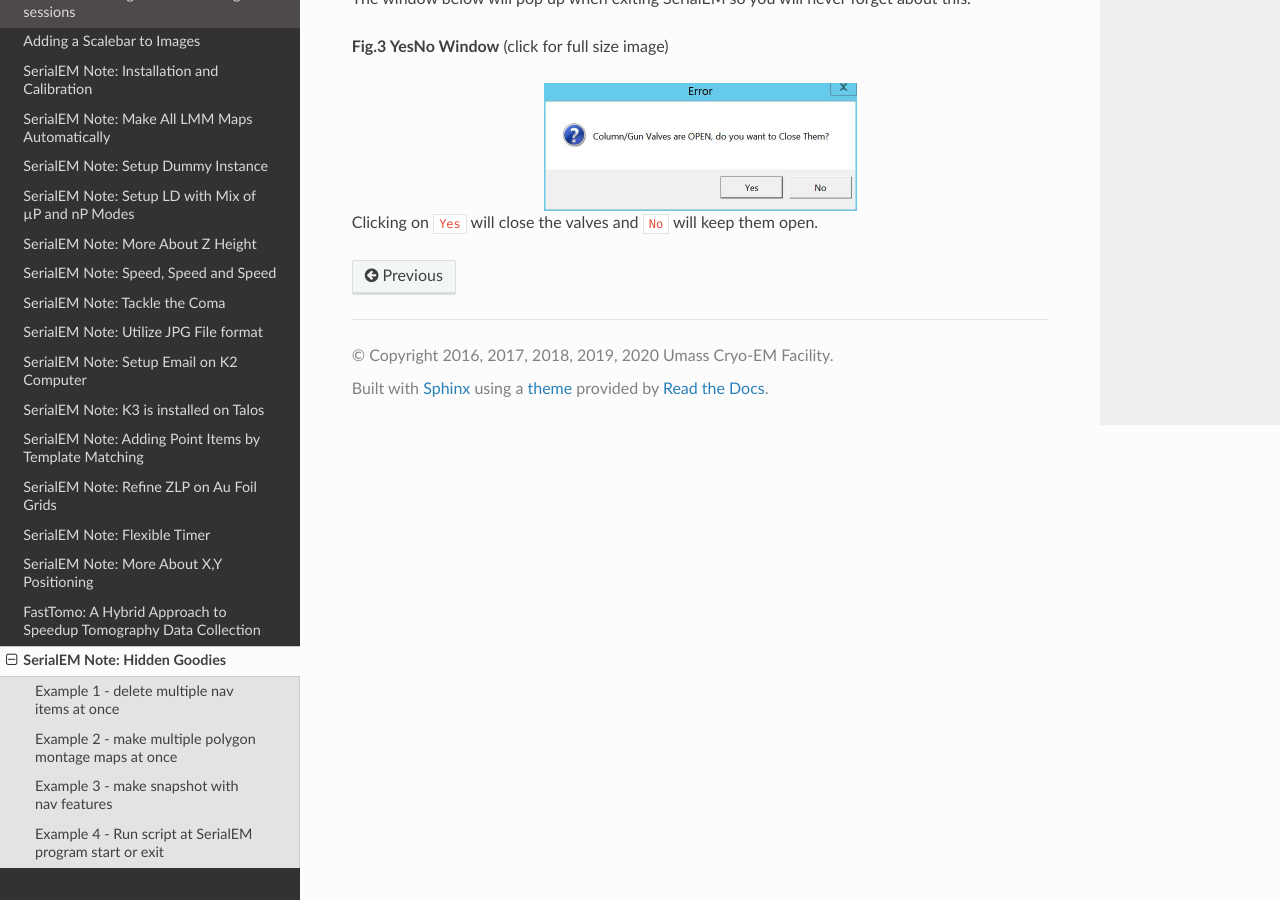
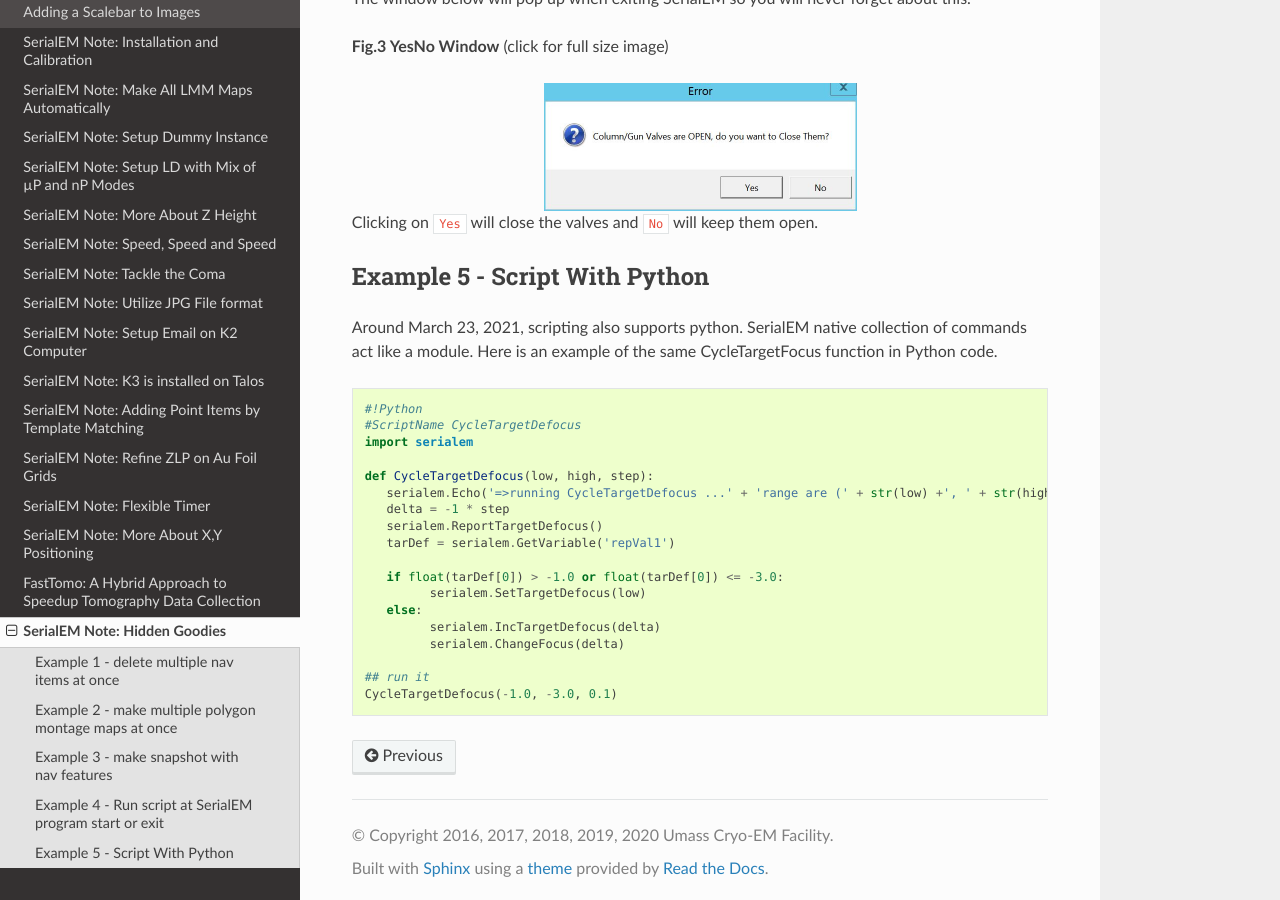
Before and after one commit to xuchen66/sphinx-emdocs, a Sphinx documentation site: the page built from source/serialem-note-hidden-goodies.rst, in a window 1280 px wide and 900 px high, scrolled down 4620 px. Built offline with Sphinx 7.4.7 and the Read the Docs theme 2.0.0, drawn with Linux system fonts in a browser that asks for light colours; pages that are not in the unit, such as notebooks, are missing from menus; some of the changed text lies outside the part shown.

Commit message:
Update serialem-note-hidden-goodies.rst

```diff
--- a/source/serialem-note-hidden-goodies.rst
+++ b/source/serialem-note-hidden-goodies.rst
@@ -6,7 +6,7 @@ SerialEM Note: Hidden Goodies
 :Author: Chen Xu
 :Contact: <Chen.Xu@umassmed.edu>
 :Date-created: 2020-11-21
-:Last-updated: 2020-12-03
+:Last-updated: 2021-03-25
 
 .. glossary::
 
@@ -232,3 +232,32 @@ The window below will pop up when exiting SerialEM so you will never forget abou
    :align: center
 
 Clicking on ``Yes`` will close the valves and ``No`` will keep them open.
+
+.. _example_5:
+
+Example 5 - Script With Python
+------------------------------
+
+Around March 23, 2021, scripting also supports python. SerialEM native collection of commands act like a module. Here is an example
+of the same CycleTargetFocus function in Python code.
+
+.. code-block:: python
+
+   #!Python
+   #ScriptName CycleTargetDefocus
+   import serialem
+
+   def CycleTargetDefocus(low, high, step):
+      serialem.Echo('=>running CycleTargetDefocus ...' + 'range are (' + str(low) +', ' + str(high) + '), step is ' + str(step))
+      delta = -1 * step
+      serialem.ReportTargetDefocus()
+      tarDef = serialem.GetVariable('repVal1')
+
+      if float(tarDef[0]) > -1.0 or float(tarDef[0]) <= -3.0:
+            serialem.SetTargetDefocus(low)
+      else:
+            serialem.IncTargetDefocus(delta)
+            serialem.ChangeFocus(delta)
+
+   ## run it
+   CycleTargetDefocus(-1.0, -3.0, 0.1)
```
